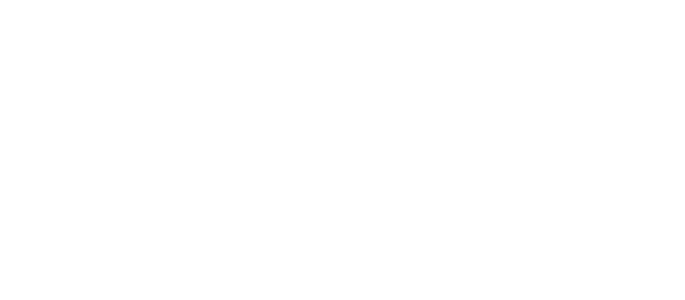
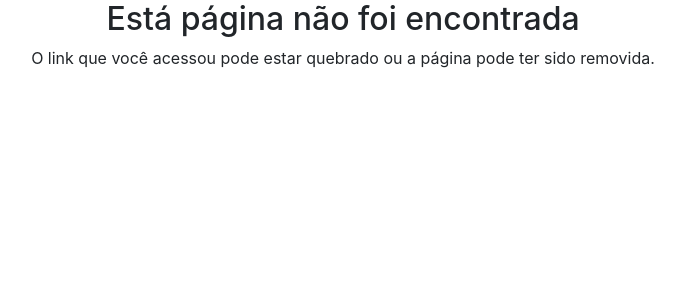
Before and after one commit to cleiberz/aluraPic, an Angular app: page / in a window 1280 px wide. Shown: the top 300 px of the page, without its empty margins (297-982 px from the left). Built offline with nearby package versions, Linux system fonts and the light colour scheme.

Commit message:
compoment errors criado e configurado

```diff
--- a/src/app/app.module.ts
+++ b/src/app/app.module.ts
@@ -1,4 +1,3 @@
-
 
 //Imports nativos do Angular:
 import { NgModule } from '@angular/core';
@@ -12,6 +11,7 @@
 //Imports do Desenvolvedor:
 //import { PhotoComponent } from './photos/photo/photo.component';
 import { PhotosModule } from './photos/photos.module';
+import { ErrorsModule } from './errors/errors.module';
 
 
 @NgModule({
@@ -23,7 +23,8 @@
   imports: [
     BrowserModule,
     PhotosModule,
-    AppRoutingModule
+    AppRoutingModule,
+    ErrorsModule
   ],
   providers: [],
   bootstrap: [AppComponent]
--- a/src/app/app.routing.module.ts
+++ b/src/app/app.routing.module.ts
@@ -1,3 +1,4 @@
+import { NotFoundComponent } from './errors/not-found/not-found.component';
 import { NgModule } from '@angular/core';
 import { RouterModule, Routes } from '@angular/router';
 
@@ -7,7 +8,9 @@
 
 const routes: Routes = [
   {path: 'user/flavio', component: PhotoListComponent},
-  {path: 'p/add', component: PhotoFormComponent}
+  {path: 'p/add', component: PhotoFormComponent},
+  {path: '**', component: NotFoundComponent}
+
 ];
 
 @NgModule({
--- /dev/null
+++ b/src/app/errors/not-found/not-found.component.html
@@ -0,0 +1,6 @@
+<div class="text-center">
+  <h2>Está página não foi encontrada</h2>
+  <p>
+    O link que você acessou pode estar quebrado ou a página pode ter sido removida.
+  </p>
+</div>
--- /dev/null
+++ b/src/app/errors/not-found/not-found.component.ts
@@ -0,0 +1,15 @@
+import { Component, OnInit } from '@angular/core';
+
+@Component({
+  selector: 'app-not-found',
+  templateUrl: './not-found.component.html',
+  styleUrls: ['./not-found.component.css']
+})
+export class NotFoundComponent implements OnInit {
+
+  constructor() { }
+
+  ngOnInit(): void {
+  }
+
+}
```
Also changed, not shown: src/app/errors/errors.module.ts (added, +15 -0 lines), src/app/errors/not-found/not-found.component.css (added), 1 other file (tests, documents, lock files or other folders).
